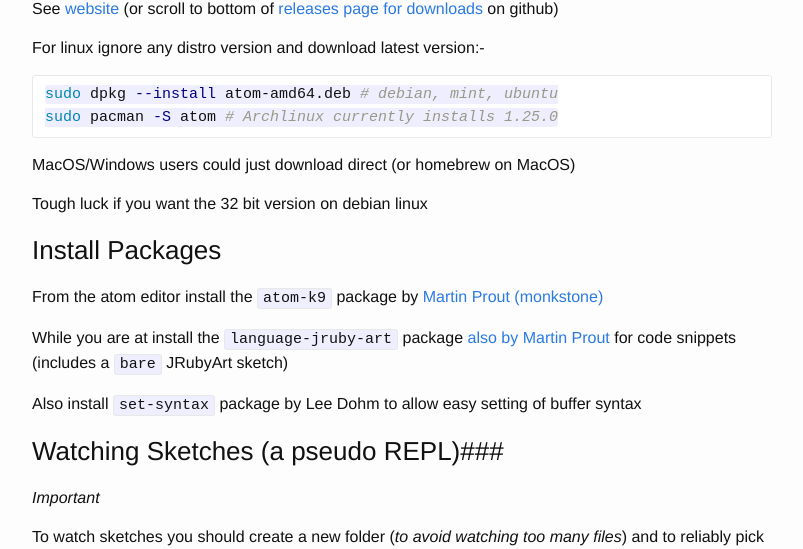
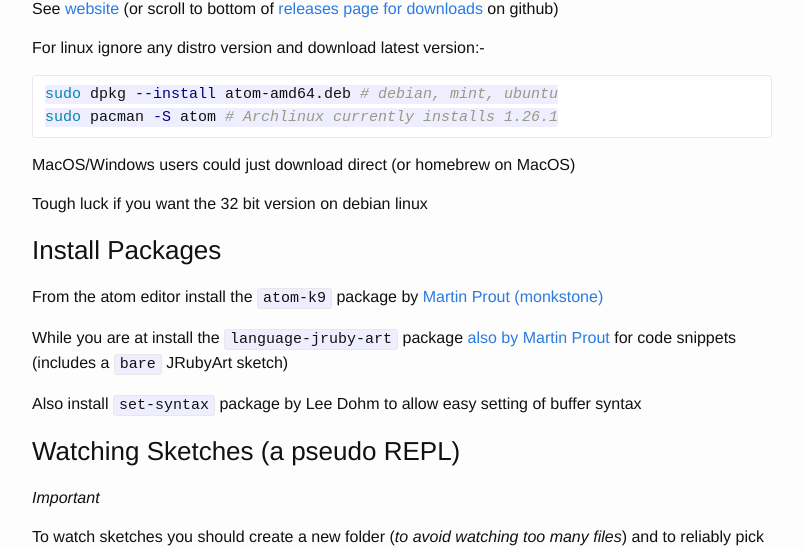
Before and after one commit to ruby-processing/JRubyArt, a Jekyll site: the page built from _editors/atom.md, in a window 1280 px wide and 900 px high, scrolled down 257 px. Shown: the part 151-700 px from the top of the window, without its empty margins (238-1041 px from the left). Built offline with Jekyll 4.4.1, drawn with Linux system fonts in a browser that asks for light colours.

Commit message:
bump atom version

````diff
--- a/_editors/atom.md
+++ b/_editors/atom.md
@@ -14,7 +14,7 @@
 
 ```bash
 sudo dpkg --install atom-amd64.deb # debian, mint, ubuntu
-sudo pacman -S atom # Archlinux currently installs 1.25.0
+sudo pacman -S atom # Archlinux currently installs 1.26.1
 ```
 
 MacOS/Windows users could just download direct (or homebrew on MacOS)
@@ -29,7 +29,7 @@
 
 Also install `set-syntax` package by Lee Dohm to allow easy setting of buffer syntax
 
-### Watching Sketches (a pseudo REPL)###
+### Watching Sketches (a pseudo REPL) ###
 
 _Important_
 
````
Also changed, not shown: other parts of _editors/atom.md (+1 -1 lines), Gemfile.lock (deleted).
